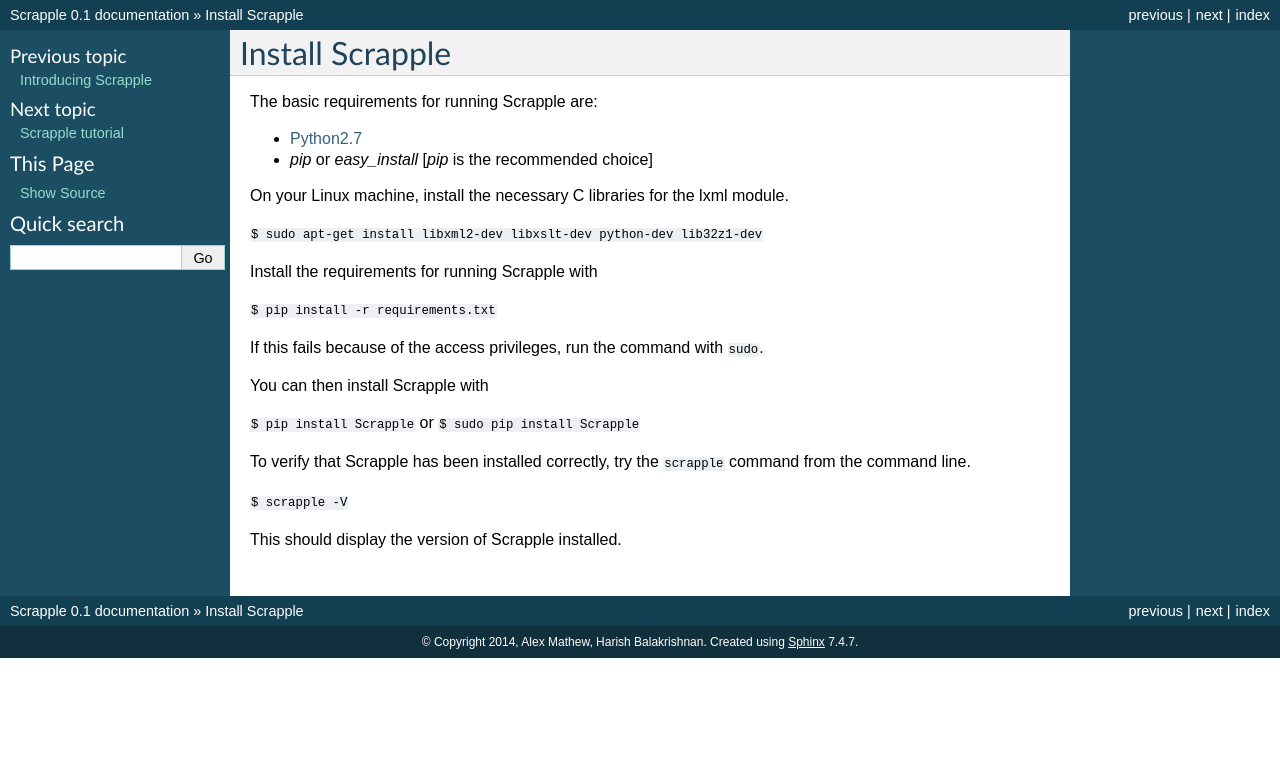
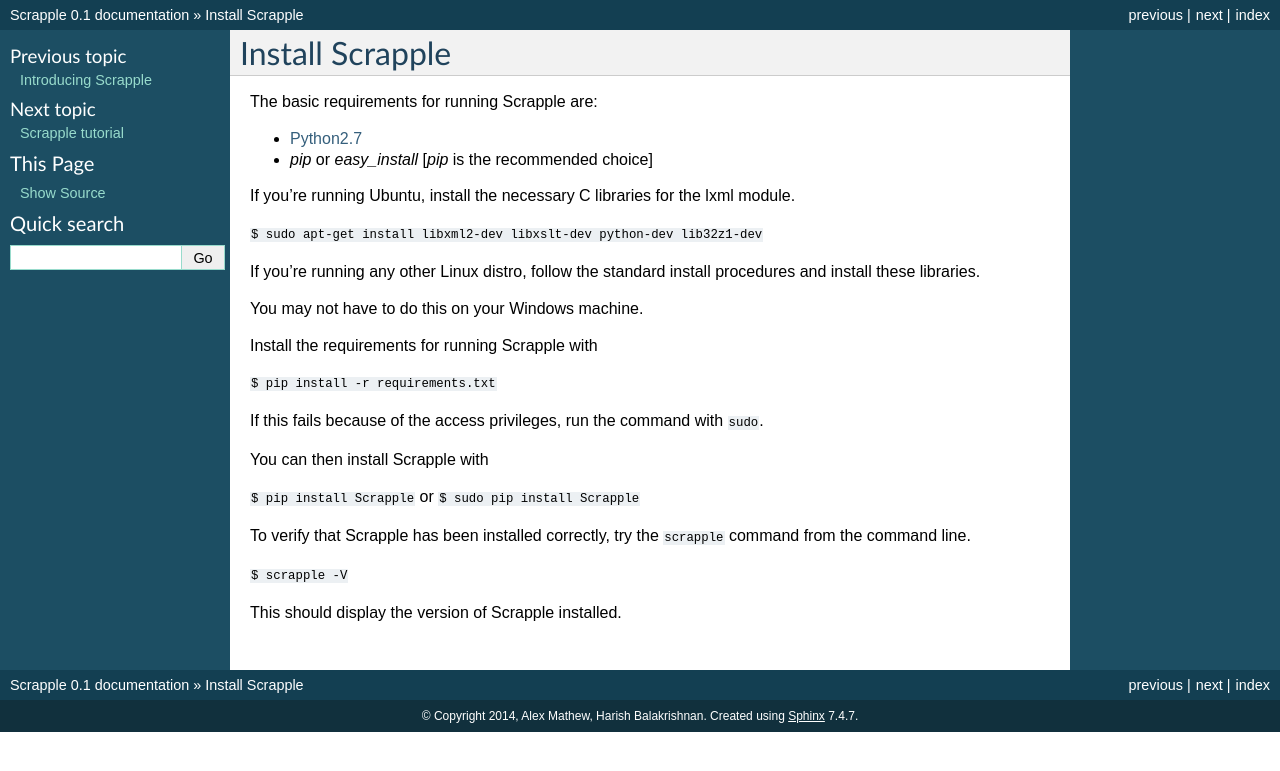
Before and after one commit to AlexMathew/scrapple, a Sphinx documentation site: the page built from docs/intro/install.rst, in a window 1280 px wide. Shown: the top 771 px of the page. Built offline with Sphinx 7.4.7, drawn with Linux system fonts in a browser that asks for light colours.

Commit message:
Edit install instructions to include Windows instructions

```diff
--- a/docs/intro/install.rst
+++ b/docs/intro/install.rst
@@ -9,9 +9,13 @@
 
 .. _Python2.7: https://www.python.org/downloads/release/python-278/
 
-On your Linux machine, install the necessary C libraries for the lxml module.
+If you're running Ubuntu, install the necessary C libraries for the lxml module.
 
 ``$ sudo apt-get install libxml2-dev libxslt-dev python-dev lib32z1-dev``
+
+If you're running any other Linux distro, follow the standard install procedures and install these libraries.
+
+You may not have to do this on your Windows machine.
 
 Install the requirements for running Scrapple with
 
```
